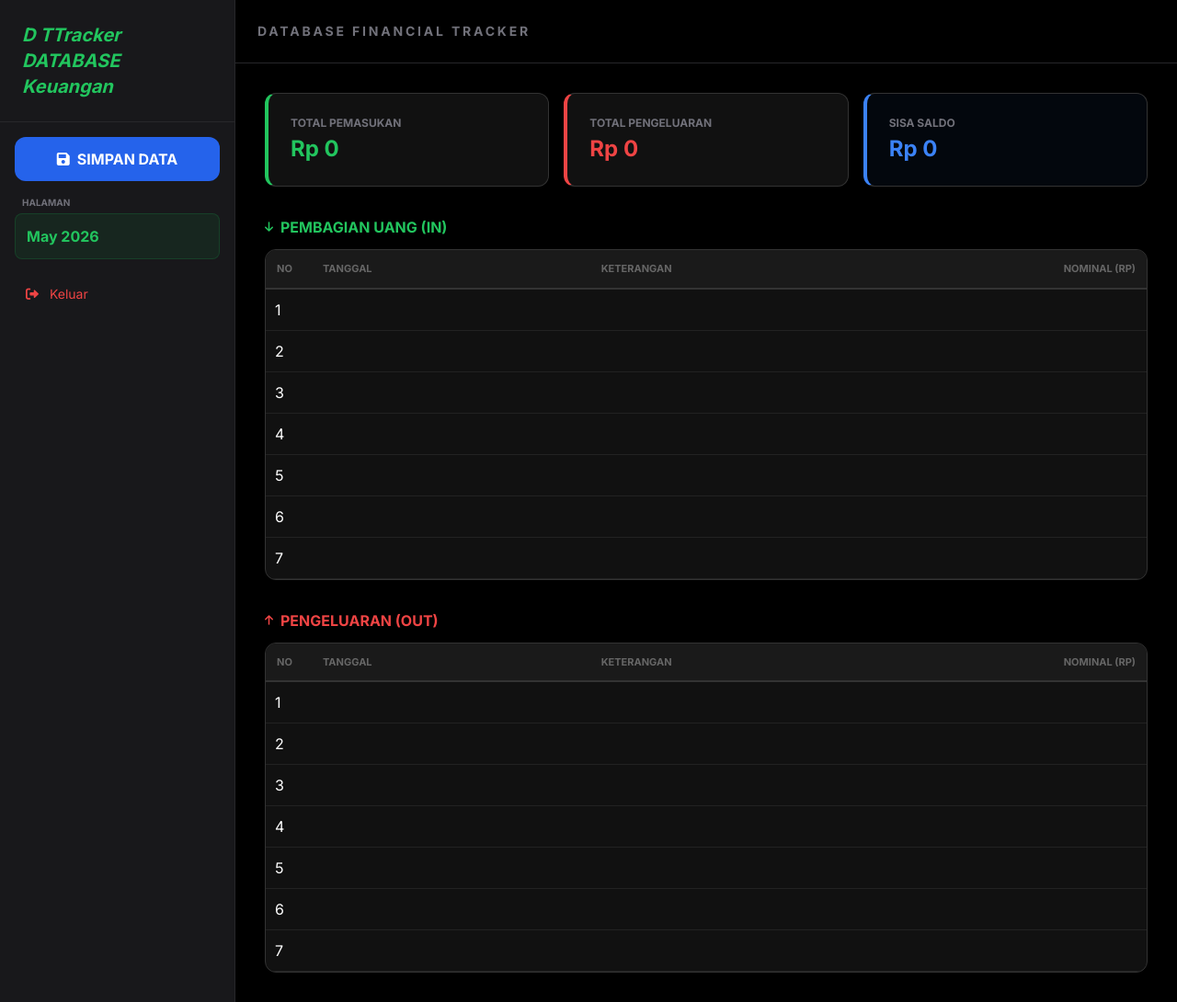
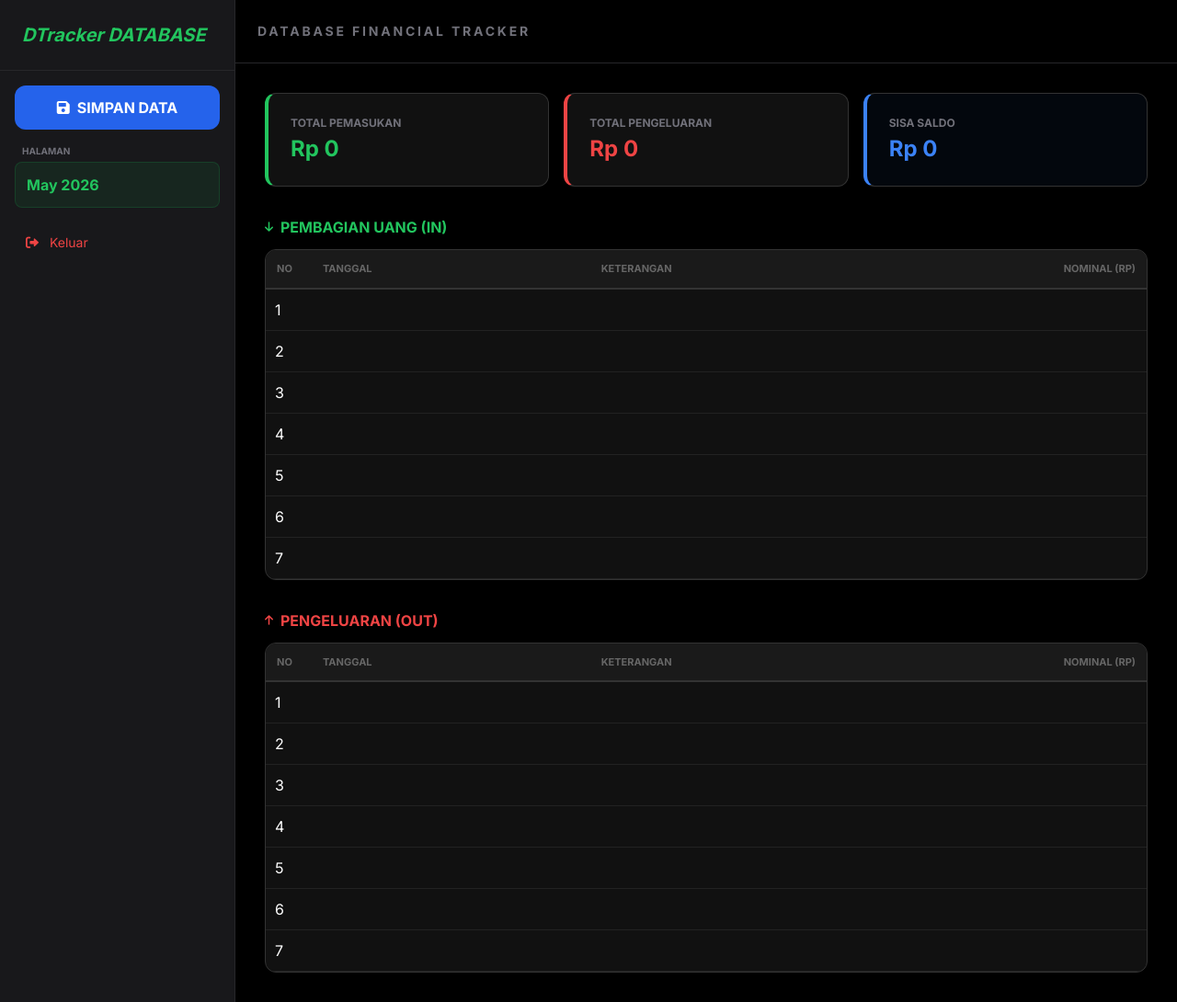
Before and after one commit to muhammadgerysmb-sudo/Gery, a plain HTML site: page index.html in a window 1280 px wide. Shown: the whole page at 92% size. Drawn offline with nearby package versions, Linux system fonts and the light colour scheme.

Commit message:
Update index.html

```diff
--- a/index.html
+++ b/index.html
@@ -22,7 +22,7 @@
 
 <div id="dashboard" class="flex min-h-screen">
     <aside id="sidebar" class="sidebar w-64 bg-zinc-900 border-r border-zinc-800 flex flex-col flex-shrink-0">
-        <div class="p-6 text-xl font-bold text-green-500 border-b border-zinc-800 italic">D TTracker DATABASE Keuangan</div>
+        <div class="p-6 text-xl font-bold text-green-500 border-b border-zinc-800 italic">DTracker DATABASE </div>
         <nav class="p-4 space-y-4">
             <button onclick="saveData()" class="w-full bg-blue-600 hover:bg-blue-700 p-3 rounded-xl font-bold transition flex items-center justify-center">
                 <i class="fas fa-save mr-2"></i> SIMPAN DATA
```
